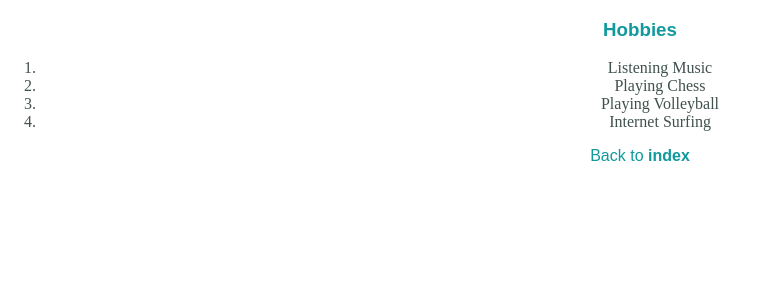
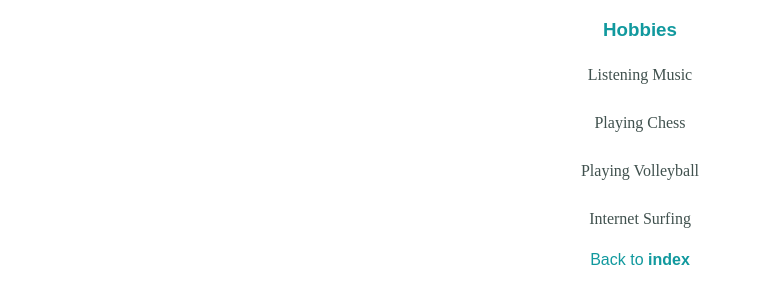
Before and after one commit to praneeth-gunti/My-Website, a plain HTML site: page hobbies.html in a window 1280 px wide. Shown: the whole page, without its empty margins (0-758 px from the left). Drawn offline with Linux system fonts and the light colour scheme.

Commit message:
Add files via upload

```diff
--- a/hobbies.html
+++ b/hobbies.html
@@ -7,12 +7,10 @@
   </head>
   <body>
     <h3>Hobbies</h3>
-    <ol type="<1></1>">
-      <li>Listening Music</li>
-      <li>Playing Chess</li>
-      <li>Playing Volleyball</li>
-      <li>Internet Surfing</li>
-    </ol>
+      <p>Listening Music</p>
+      <p>Playing Chess</p>
+      <p>Playing Volleyball</p>
+      <p>Internet Surfing</p>
     <a href="index.html">Back to <strong>index</strong></a>
 
   </body>
```
